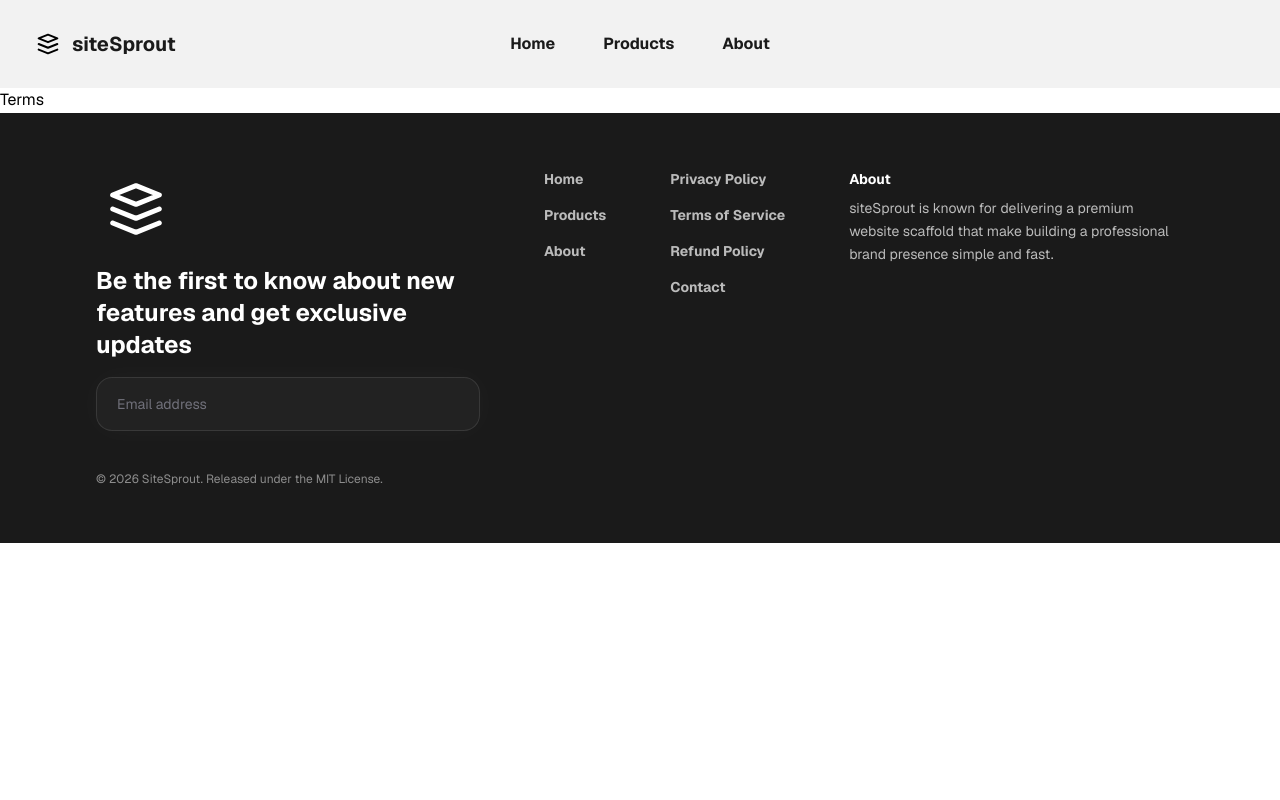
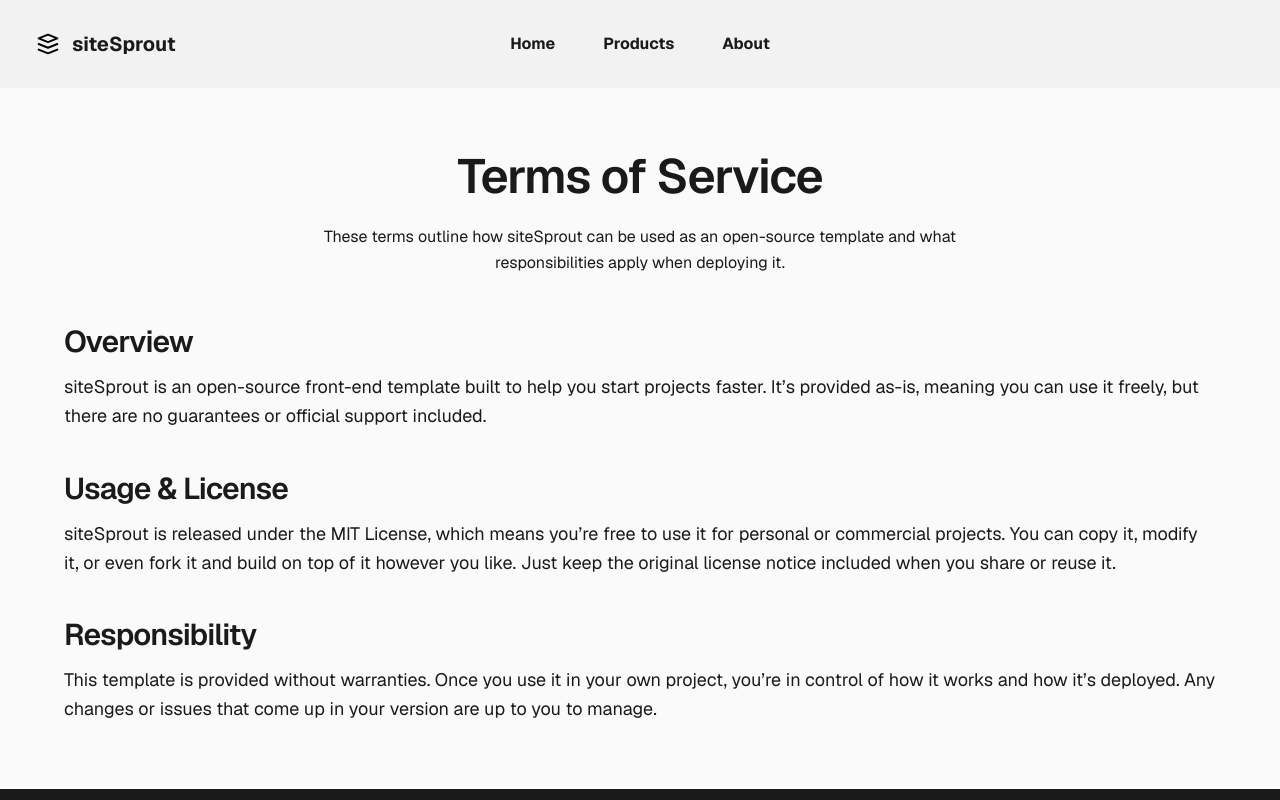
Before and after one commit to rajan-daniel/brandWebsite, a Next.js app: page /terms in a window 1280 px wide. Shown: the top 800 px of the page. Built offline with nearby package versions, Linux system fonts and the light colour scheme.

Commit message:
docs: legal section

```diff
--- a/app/(legal)/privacy/page.tsx
+++ b/app/(legal)/privacy/page.tsx
@@ -1,5 +1,37 @@
+import { privacyPolicy } from "@/data/data";
+
 export default function Privacy() {
-    return(
-        <h1 className="text-black">Privacy</h1>
-    );
+  return (
+    <main className="flex-1">
+      <div className="flex flex-col items-center bg-zinc-50 font-sans dark:bg-white px-6 py-16 gap-12 ">
+        {/* Header section (matches About style spacing/width) */}
+        <div className="flex flex-col items-center text-center gap-6 max-w-2xl text-[var(--text-color)]">
+          <h1 className="text-4xl md:text-5xl font-semibold tracking-tight">
+            Privacy Policy
+          </h1>
+          <p className="leading-relaxed">
+            This page explains how siteSprout handles data and privacy for all
+            deployments using the template.
+          </p>
+        </div>
+
+        {/* Policy sections */}
+        <div className="w-full max-w-6xl flex flex-col gap-10 text-[var(--text-color)]">
+          {privacyPolicy.map((item, index) => (
+            <div
+              key={index}
+              className="flex flex-col gap-3 text-center md:text-left"
+            >
+              <h1 className="text-2xl md:text-3xl font-semibold tracking-tight">
+                {item.title}
+              </h1>
+              <p className="leading-relaxed text-base md:text-lg">
+                {item.description}
+              </p>
+            </div>
+          ))}
+        </div>
+      </div>
+    </main>
+  );
 }
--- a/app/(legal)/refund/page.tsx
+++ b/app/(legal)/refund/page.tsx
@@ -1,5 +1,36 @@
-export default function Refund() {
-    return(
-        <h1 className="text-black">Refund</h1>
-    );
+import { refundPolicy } from "@/data/data";
+
+export default function RefundPage() {
+  return (
+    <main className="flex-1">
+      <div className="flex flex-col items-center bg-zinc-50 font-sans px-6 py-16 gap-12 text-[var(--text-color)]">
+        {/* Header */}
+        <div className="flex flex-col items-center text-center gap-6 max-w-2xl">
+          <h1 className="text-4xl md:text-5xl font-semibold tracking-tight">
+            Refund Policy
+          </h1>
+          <p className="leading-relaxed">
+            This is a sample refund policy for SiteSprout. Replace this content with your own rules for refunds, eligibility, and support.
+          </p>
+        </div>
+
+        {/* Sections */}
+        <div className="w-full max-w-6xl flex flex-col gap-10">
+          {refundPolicy.map((item, index) => (
+            <div
+              key={index}
+              className="flex flex-col gap-3 text-center md:text-left"
+            >
+              <h2 className="text-2xl md:text-3xl font-semibold tracking-tight">
+                {item.title}
+              </h2>
+              <p className="leading-relaxed text-base md:text-lg">
+                {item.description}
+              </p>
+            </div>
+          ))}
+        </div>
+      </div>
+    </main>
+  );
 }
--- a/app/(legal)/terms/page.tsx
+++ b/app/(legal)/terms/page.tsx
@@ -1,5 +1,37 @@
+import { termsOfService } from "@/data/data";
+
 export default function Terms() {
-    return(
-        <h1 className="text-black">Terms</h1>
-    );
+  return (
+    <main className="flex-1">
+      <div className="flex flex-col items-center bg-zinc-50 font-sans dark:bg-white px-6 py-16 gap-12">
+        {/* Header */}
+        <div className="flex flex-col items-center text-center gap-6 max-w-2xl text-[var(--text-color)]">
+          <h1 className="text-4xl md:text-5xl font-semibold tracking-tight">
+            Terms of Service
+          </h1>
+          <p className="leading-relaxed">
+            These terms outline how siteSprout can be used as an open-source
+            template and what responsibilities apply when deploying it.
+          </p>
+        </div>
+
+        {/* Content */}
+        <div className="w-full max-w-6xl flex flex-col gap-10 text-[var(--text-color)]">
+          {termsOfService.map((item, index) => (
+            <div
+              key={index}
+              className="flex flex-col gap-3 text-center md:text-left"
+            >
+              <h1 className="text-2xl md:text-3xl font-semibold tracking-tight">
+                {item.title}
+              </h1>
+              <p className="leading-relaxed text-base md:text-lg">
+                {item.description}
+              </p>
+            </div>
+          ))}
+        </div>
+      </div>
+    </main>
+  );
 }
--- a/app/layout.tsx
+++ b/app/layout.tsx
@@ -30,7 +30,7 @@ export default function RootLayout({
       lang="en"
       className={`${geistSans.variable} ${geistMono.variable} h-full antialiased`}
     >
-      <body className="min-h-full flex flex-col">
+      <body className="min-h-screen flex flex-col bg-[var(--text-color)] text-white">
         <Navigation />
         {children}
         <Footer />
--- a/app/page.tsx
+++ b/app/page.tsx
@@ -52,9 +52,6 @@ export default function Home() {
           ))}
         </div>
       </section>
-      <section className="text-2xl font-semibold text-[var(--text-color)]">
-
-      </section>
     </>
   );
 }
--- a/data/data.tsx
+++ b/data/data.tsx
@@ -27,7 +27,6 @@ export const home = {
       step: "Build the project and deploy it to your hosting platform",
     },
   ],
-
 };
 
 export const seo = {
@@ -364,9 +363,69 @@ export const booking = {
 };
 
 export const footer = {
-  emailLabel: "Be the first to know about new features and get exclusive updates",
-}
+  emailLabel:
+    "Be the first to know about new features and get exclusive updates",
+};
 
 export const forms = {
   formspreeUrl: "",
 };
+
+export const privacyPolicy = [
+  {
+    title: "Overview",
+    description:
+      "siteSprout is an open-source front-end template and doesn’t collect, store, or track any personal data by itself. It’s just a starting point for your own project, so what happens with privacy depends on how you choose to use it.",
+  },
+  {
+    title: "What Data Is Collected",
+    description:
+      "By default, siteSprout doesn’t include any backend or built-in tracking. If you decide to add things like analytics, cookies, forms, or other tools, then any data collected would come from those additions—not from siteSprout itself.",
+  },
+  {
+    title: "Third-Party Tools",
+    description:
+      "You can connect siteSprout to third-party services if you want, like analytics or hosting tools. If you do, those services may collect data under their own rules, so it’s a good idea to check their privacy policies separately.",
+  },
+];
+
+export const termsOfService = [
+  {
+    title: "Overview",
+    description:
+      "siteSprout is an open-source front-end template built to help you start projects faster. It’s provided as-is, meaning you can use it freely, but there are no guarantees or official support included.",
+  },
+  {
+    title: "Usage & License",
+    description:
+      "siteSprout is released under the MIT License, which means you’re free to use it for personal or commercial projects. You can copy it, modify it, or even fork it and build on top of it however you like. Just keep the original license notice included when you share or reuse it.",
+  },
+  {
+    title: "Responsibility",
+    description:
+      "This template is provided without warranties. Once you use it in your own project, you’re in control of how it works and how it’s deployed. Any changes or issues that come up in your version are up to you to manage.",
+  },
+];
+
+export const refundPolicy = [
+  {
+    title: "Overview",
+    description:
+      "This is a sample refund policy for SiteSprout. Replace this content with your own refund rules based on your product or service.",
+  },
+  {
+    title: "Eligibility",
+    description:
+      "Users may define refund eligibility terms here, such as time limits, usage conditions, or product restrictions.",
+  },
+  {
+    title: "Digital Products",
+    description:
+      "For digital or downloadable products, specify whether refunds are allowed or if all sales are final after access.",
+  },
+  {
+    title: "How to Request a Refund",
+    description:
+      "Add instructions here for how users should contact you to request a refund (e.g., email or support form).",
+  },
+];
```
